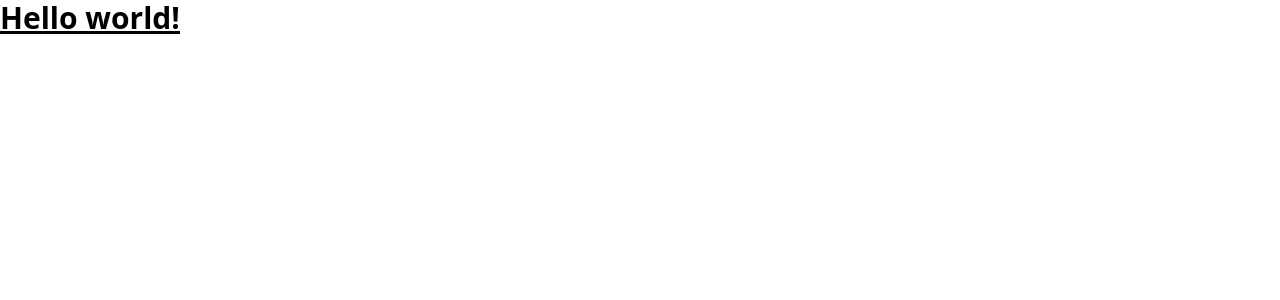
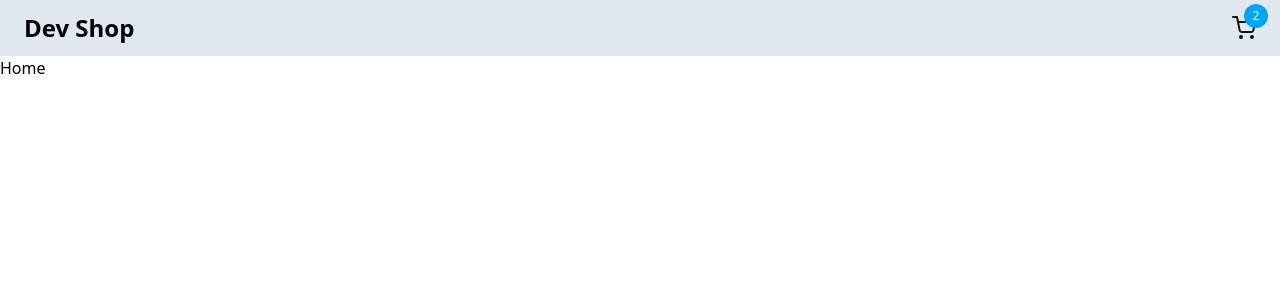
Before and after one commit to JuFML/cart, a React (Vite) app: page / in a window 1280 px wide. Shown: the top 300 px of the page. Built offline with nearby package versions, Linux system fonts and the light colour scheme.

Commit message:
feat: setup routing system and Layout component

```diff
--- a/src/App.tsx
+++ b/src/App.tsx
@@ -1,13 +1,10 @@
-
+import { RouterProvider } from "react-router"
+import { router } from "./routes/router"
 function App() {
 
   return (
     <>
-      <div>
-        <h1 className="text-3xl font-bold underline">
-          Hello world!
-        </h1>
-      </div>
+      <RouterProvider router={router} />
     </>
   )
 }
--- /dev/null
+++ b/src/components/layout/index.tsx
@@ -0,0 +1,11 @@
+import { Outlet } from "react-router";
+import { Header } from "../header";
+
+export const Layout = () => {
+  return (
+    <>
+      <Header />
+      <Outlet />
+    </>
+  )
+}
--- /dev/null
+++ b/src/routes/router.tsx
@@ -0,0 +1,15 @@
+import { createBrowserRouter } from "react-router"
+import { Layout } from "../components/layout"
+import { Home } from "../pages/home"
+
+export const router = createBrowserRouter([
+  {
+    element: <Layout />,
+    children: [
+      {
+        path: "/",
+        element: <Home />
+      },
+    ]
+  }
+])
```
